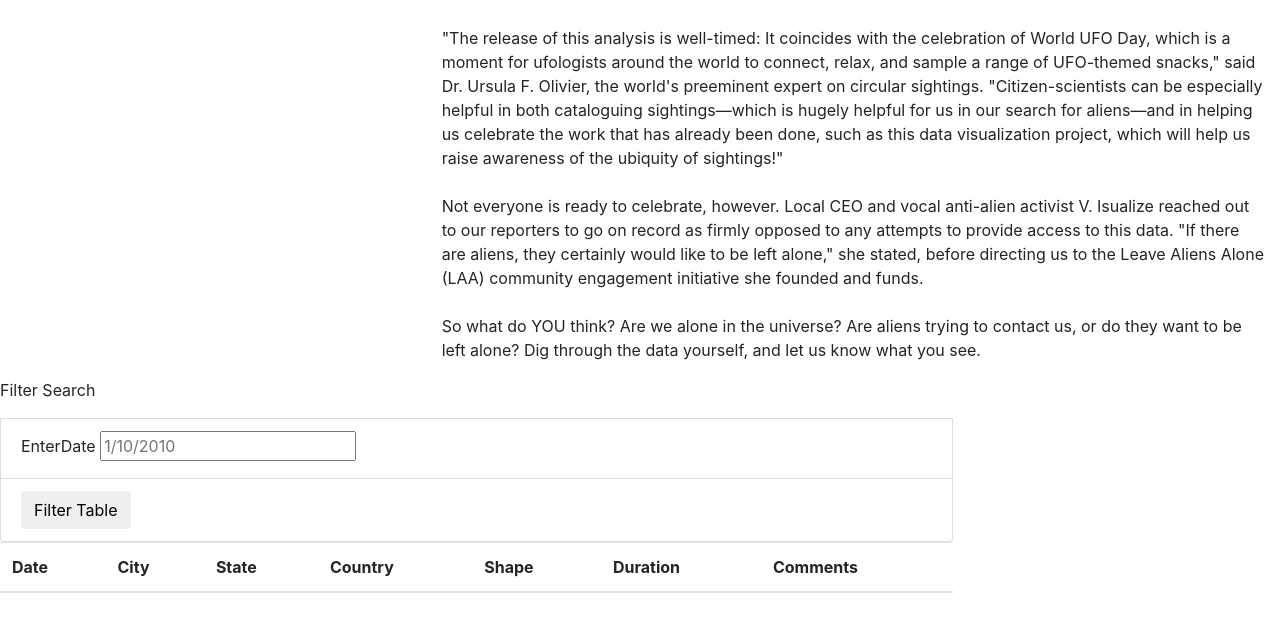
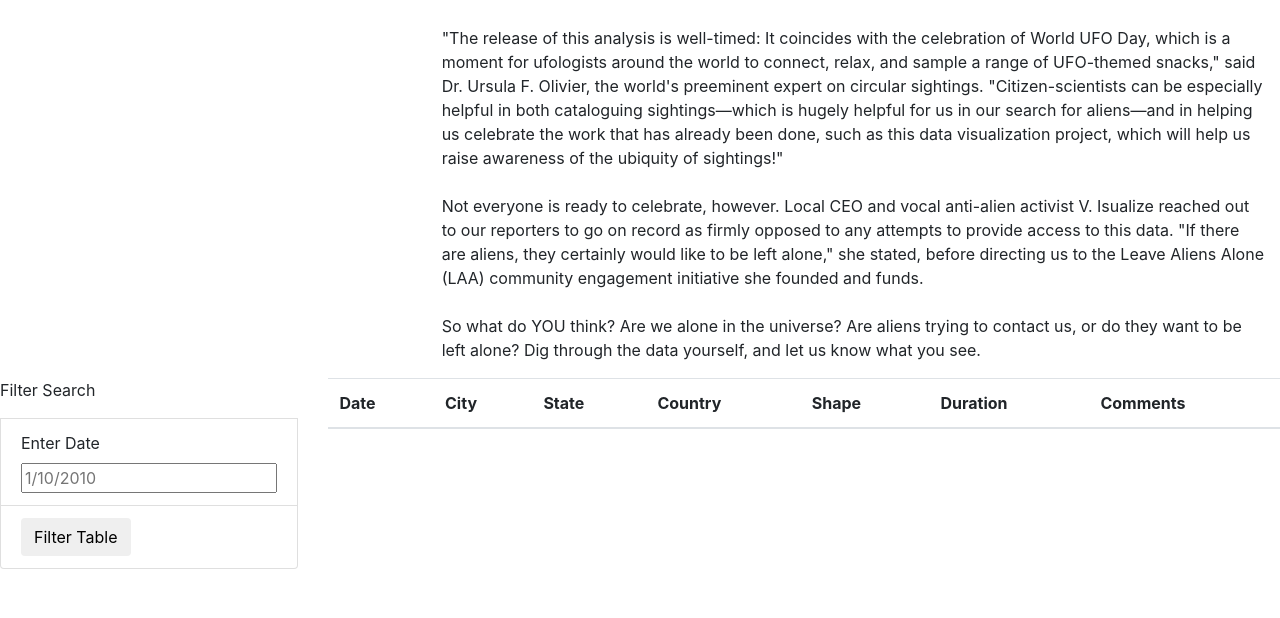
Before and after one commit to Chayda/UFOs, a plain HTML site: page static/index.html in a window 1280 px wide. Shown: the part 182-800 px from the top of the page. Drawn offline with nearby package versions, Linux system fonts and the light colour scheme; files that its build step writes are made by us from their sources.

Commit message:
UFO Site html

```diff
--- a/static/index.html
+++ b/static/index.html
@@ -38,17 +38,19 @@
     </div>
     <div class=container-fluid">
         <div class="row">
-            <div class="col-md-9">
+            <div class="col-md-3">
                 <form>
                     <p>Filter Search</p>
                     <li class="list-group-item">
-                        <label for="date">EnterDate</label>
+                        <label for="date">Enter Date</label>
                         <input type="text" placeholder="1/10/2010" id="datetime" />
                     </li>
                     <li class="list-group-item">
                         <button id="filter-btn" type="button" class="btn btn-default">Filter Table</button>
                     </li>
                 </form>
+            </div>
+            <div class="col-md-9">
                 <table class="table table-striped">
                     <thead>
                         <tr>
```
